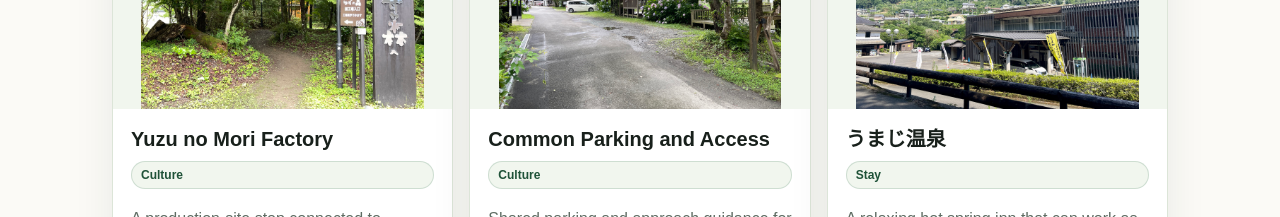
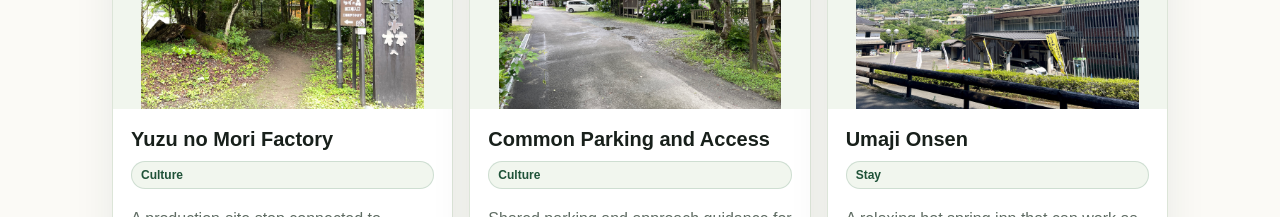
Before and after one commit to mikaanko/umaji-village-guide, a Next.js app: page /spots in a window 1280 px wide. Shown: the part 1320-1537 px from the top of the page. Built offline with nearby package versions, Linux system fonts and the light colour scheme.

Commit message:
うまじ温泉の英語表記をページごとに調整

```diff
--- a/app/map/page.tsx
+++ b/app/map/page.tsx
@@ -33,7 +33,7 @@ const mapSpots: MapSpot[] = [
   },
   {
     id: "umaji-onsen",
-    label: "うまじ温泉 / Umaji Hot Springs",
+    label: "うまじ温泉",
     position: { left: "27%", top: "14%", width: "19%", height: "17%" },
   },
   {
--- a/components/SpotCard.tsx
+++ b/components/SpotCard.tsx
@@ -27,7 +27,7 @@ export function SpotCard({ spot }: SpotCardProps) {
 
       <div className="spot-content">
         <div className="spot-title-row">
-          <h3>{spot.name}</h3>
+          <h3>{spot.nameEn ?? spot.name}</h3>
           <span className="category-chip small">{spot.category}</span>
         </div>
         <p>{spot.summary}</p>
--- a/data/spots.ts
+++ b/data/spots.ts
@@ -8,6 +8,7 @@ export type SpotCategory =
 export type Spot = {
   id: string;
   name: string;
+  nameEn?: string;
   category: SpotCategory;
   summary: string;
   googleMapsUrl: string;
@@ -122,6 +123,7 @@ export const spots: Spot[] = [
   {
     id: "umaji-onsen",
     name: "うまじ温泉",
+    nameEn: "Umaji Onsen",
     category: "Stay",
     summary:
       "A relaxing hot spring inn that can work as a gentle base for exploring the village.",
```
Also changed, not shown: 1 other file (tests, documents, lock files or other folders).
